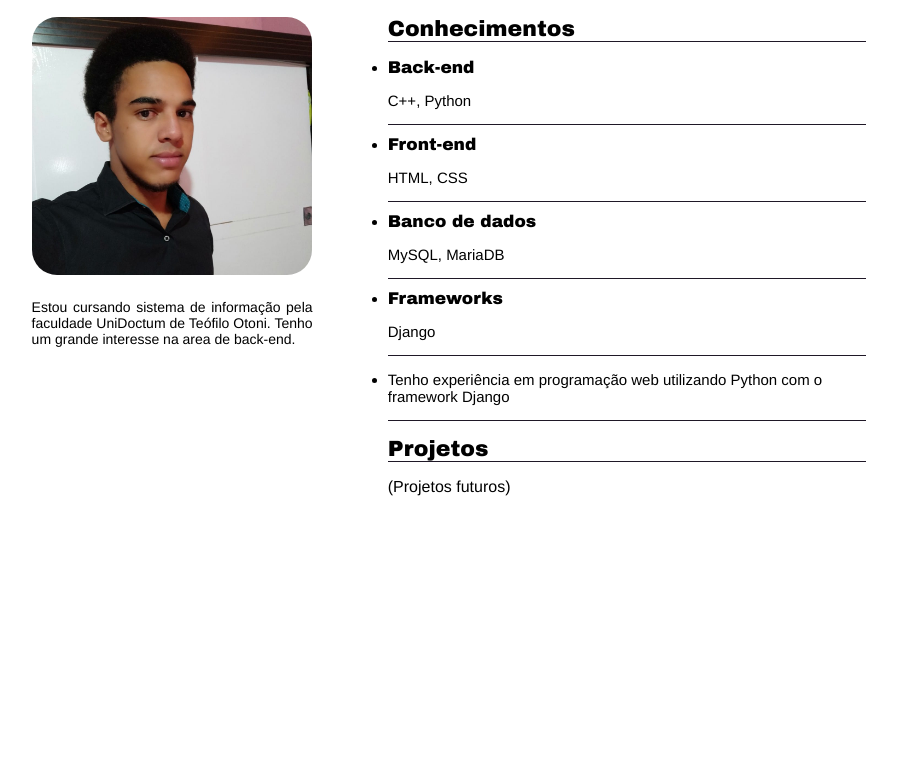
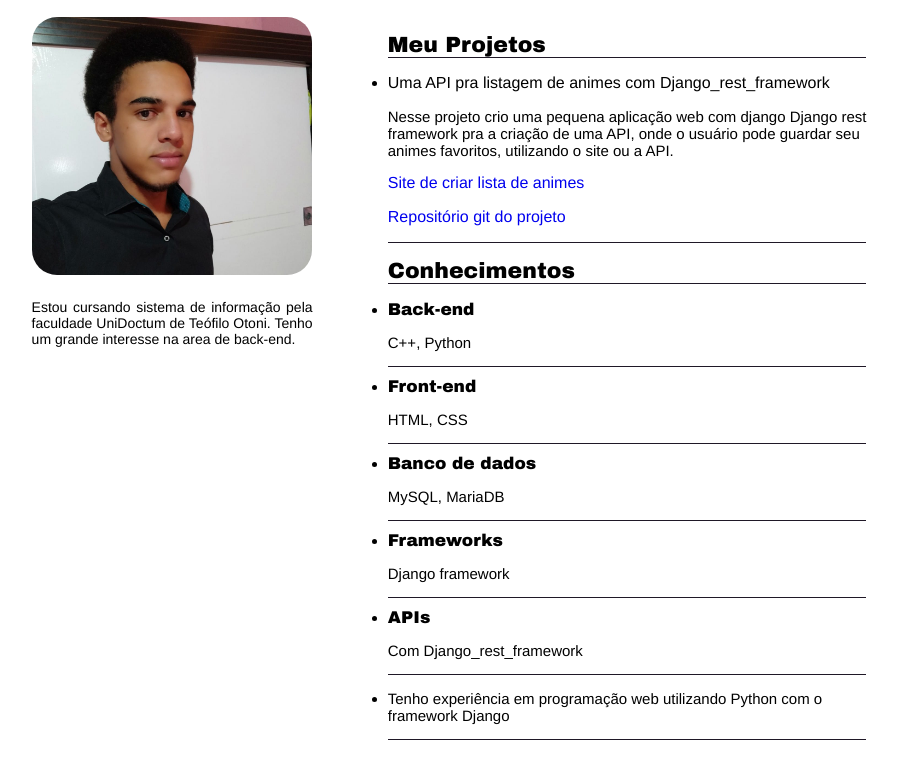
Before and after one commit to mateus-rodriguess/Portfolio, a plain HTML site: page index.html in a window 1280 px wide. Shown: the part 98-859 px from the top of the page, without its empty margins (196-1094 px from the left). Before the commit the page ends 800 px from the top, so only its background shows below. Drawn offline with Linux system fonts and the light colour scheme.

Commit message:
ADD novos projetos

```diff
--- a/index.html
+++ b/index.html
@@ -7,7 +7,6 @@
 
   </head>
   <body>
-
     <!-- estruturta no layout  -->
     <div class="estrutura">
 
@@ -39,7 +38,26 @@
 
       <!-- conteudo principal -->
       <main class="conteudo">
-        <!-- Titulo -->
+          <!-- Projetos -->
+          <div>
+            <ul>
+              <p3 class="projetos">Meu Projetos</p3>
+              <li>
+                  <p>Uma API pra listagem de animes com Django_rest_framework</p>
+                  <p class="desc">
+                    Nesse projeto crio uma pequena aplicação web com django Django rest framework pra a criação de uma API, onde
+                    o usuário pode guardar seu animes favoritos, utilizando o site ou a API.
+                  </p>
+                  <a href="https://anime-list-django.herokuapp.com" target="_blank">Site de criar lista de animes </a>
+                  <p>
+                    <a href="https://github.com/mateussRodrigues/anime-list-django-rest" target="_blank">Repositório git do projeto</a>
+                  </p>
+
+              </li>
+            </ul>
+        </div>
+        <!-- Conhecimentos -->
+        <div>
           <p1>Conhecimentos</p1>
           <ul>
             <li>
@@ -59,21 +77,20 @@
 
             <li>
             <p2> Frameworks </p2>
-          <p class="desc"> Django </p>
+            <p class="desc"> Django framework </p>
+            </li>
+
+            <li>
+              <p2> APIs </p2>
+              <p class="desc">Com  Django_rest_framework </p>
             </li>
 
             <li>
             <p class="desc"> Tenho experiência em programação web utilizando Python com o framework Django </p>
             </li>
           </ul>
-
-        <!-- Projetos -->
-        <p3 class="projetos"> Projetos</p3>
-        <p>(Projetos futuros)</p>
+        </div>
       </main>
-
-
-
     </div>
   </body>
 </html>
```
Lines whose indentation alone changed are shown as unchanged.
